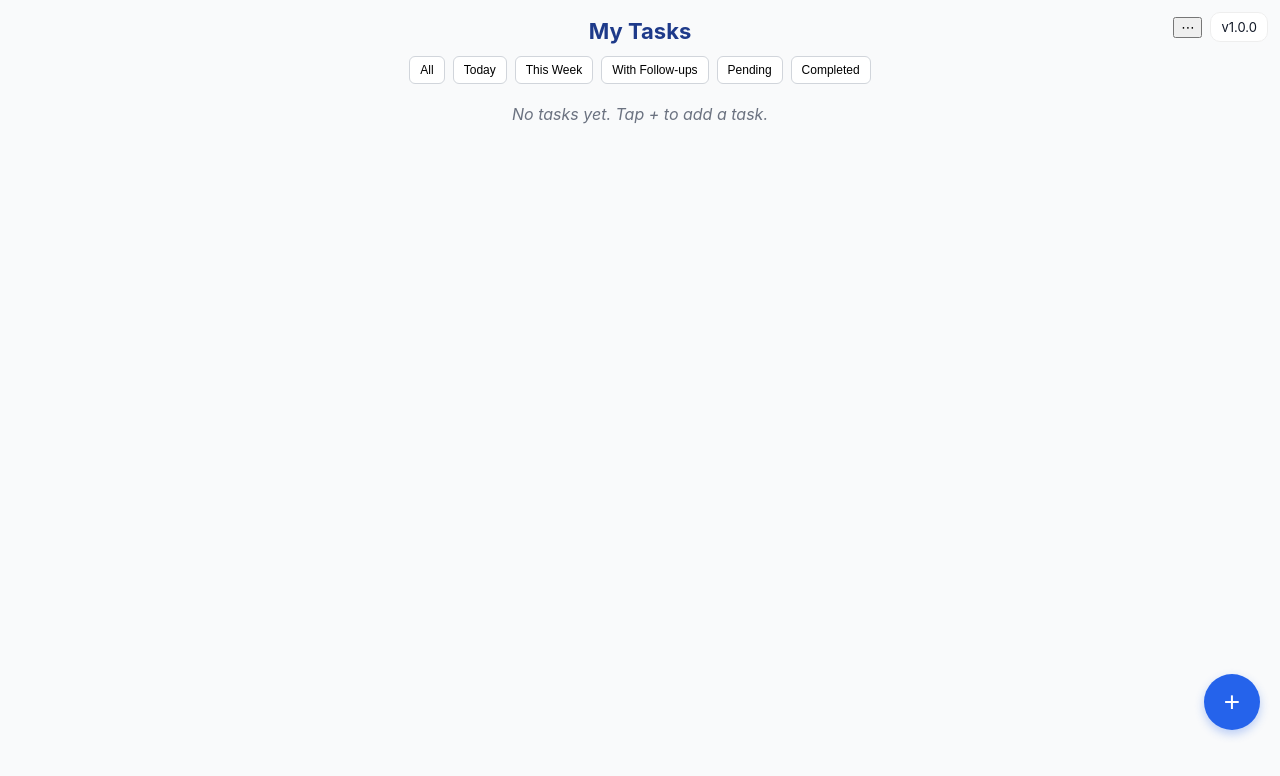
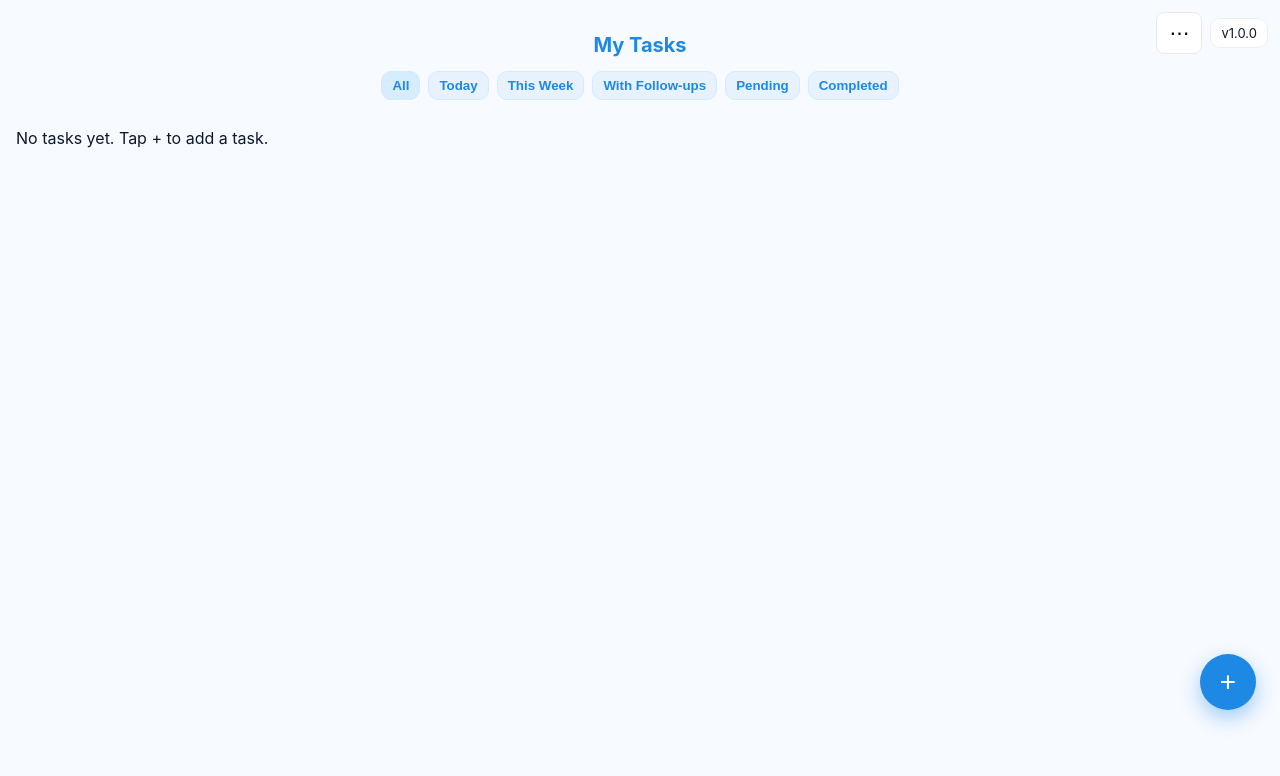
Before and after one commit to naikrohan144876-prog/knk-followup-tracker, a React (Vite) app: page /tasks in a window 1280 px wide. Shown: the top 776 px of the page. Built offline with nearby package versions, Linux system fonts and the light colour scheme; the HTML template or start-up script is replaced by a standard one.

Commit message:
Update styles.css

```diff
--- a/src/styles.css
+++ b/src/styles.css
@@ -1,188 +1,93 @@
-/* Global layout */
-body {
-  margin: 0;
-  font-family: 'Inter', sans-serif;
-  background: #f9fafb;
-  color: #111827;
+:root {
+  --primary: #1e88e5;
+  --bg: #f7faff;
+  --text: #0f172a;
+  --muted: #6b7280;
+  --border: #e5e9f2;
+  --danger: #ef4444;
+  --radius: 16px;
 }
 
-.container {
-  display: flex;
-  flex-direction: column;
-  align-items: center;
-  min-height: 100vh;
-  padding: 16px;
+body {
+  font-family: Inter, system-ui, -apple-system, 'Segoe UI', Roboto, Arial;
+  margin: 0;
+  background: var(--bg);
+  color: var(--text);
+  -webkit-font-smoothing: antialiased;
 }
 
-/* Top navigation */
-.top-nav {
-  display: flex;
-  gap: 8px;
-  margin-bottom: 16px;
-  position: sticky;
-  top: 0;
+.app-container { min-height: 100vh; padding-bottom: 110px; }
+
+/* Dashboard */
+.dashboard { padding: 16px; }
+.dashboard-cards { display: grid; grid-template-columns: repeat(2,1fr); gap: 12px; margin-top: 12px; }
+.card { background: white; border: 1px solid var(--border); border-radius: 12px; padding: 14px; box-shadow: 0 4px 8px rgba(30,136,229,0.05); text-align:center; cursor:default; }
+.card.clickable { cursor:pointer; }
+.card h3 { margin:0; font-size:13px; color:var(--muted); font-weight:600; }
+.card p { margin:6px 0 0; font-size:20px; font-weight:700; color:#0f1724; }
+
+/* Task List */
+.task-list-wrapper { position: relative; padding: 16px; background: var(--bg); min-height: calc(100vh - 110px); }
+.task-header { font-size: 20px; font-weight:700; text-align:center; color:var(--primary); margin-bottom:14px; }
+.task-list { display:flex; flex-direction:column; gap:12px; }
+.task-item { background:#fff; border-radius:14px; padding:12px 14px; box-shadow:0 2px 10px rgba(0,0,0,0.05); font-size:15px; color:var(--text); transition:0.12s; }
+.task-item:hover { background:#f1f7ff; transform: translateY(-2px); }
+.task-title { font-weight:700; font-size:16px; margin-bottom:6px; }
+.task-dates { font-size:12px; color:var(--muted); margin-top:6px; }
+
+/* small date text */
+.small { font-size:12px !important; color:var(--muted) !important; }
+
+/* created time blue, followup time red classes */
+.time-created { color: var(--primary); font-weight:700; font-size:12px; }
+.time-followup { color: var(--danger); font-weight:700; font-size:12px; }
+
+/* plus button beside each task */
+.followup-btn { width:38px; height:38px; border-radius:10px; background:var(--primary); color:#fff; font-size:20px; border:none; box-shadow:0 6px 14px rgba(30,136,229,0.2); cursor:pointer; display:inline-flex; align-items:center; justify-content:center; }
+.followup-btn:hover { transform: scale(1.05); }
+
+/* small control button */
+.btn-small { background:#e8f2ff; color:#1e88e5; border:1px solid #d6eaff; padding:6px 10px; border-radius:10px; font-weight:700; cursor:pointer; }
+.btn-small.active { background:#d6ecff; }
+
+/* followup list */
+.followup-list { margin-top:8px; padding-left:10px; border-left:3px solid #e5e9f2; }
+.followup-item { font-size:14px; color:#374151; margin-top:6px; display:flex; justify-content:space-between; align-items:center; }
+
+/* floating + button (moved higher) */
+.fab { position: fixed; bottom: 90px; right: 24px; width:56px; height:56px; border-radius:50%; background:var(--primary); color:white; font-size:28px; display:flex; align-items:center; justify-content:center; box-shadow:0 8px 20px rgba(30,136,229,0.4); border:none; }
+
+/* bottom nav slightly above bottom */
+.bottom-nav { display:flex; justify-content:space-around; background:white; border-top:1px solid var(--border); position:fixed; bottom:10px; left:0; width:100%; padding:8px 0; z-index:60; }
+.bottom-nav button { flex:1; background:none; border:none; color:var(--muted); font-size:14px; font-weight:500; padding:8px; }
+.bottom-nav button.active { color:var(--primary); font-weight:700; }
+
+/* modal */
+.modal-overlay { position:fixed; top:0; left:0; right:0; bottom:0; background:rgba(0,0,0,0.35); display:flex; justify-content:center; align-items:center; z-index:1000; }
+.modal-container { background:white; border-radius:20px; width:92%; max-width:420px; padding:20px; box-shadow:0 8px 30px rgba(0,0,0,0.15); }
+.modal-container h2 { text-align:center; color:var(--primary); margin-bottom:12px; }
+.modal-container input, .modal-container select, .modal-container textarea { width:100%; border:1px solid var(--border); border-radius:12px; padding:12px; margin-bottom:12px; background:#f9fbff; font-size:15px; }
+.modal-actions { display:flex; gap:10px; }
+.btn-primary { background:var(--primary); color:white; border:none; border-radius:12px; padding:12px 18px; font-weight:700; flex:1; }
+.btn-cancel { background:var(--danger); color:white; border:none; border-radius:12px; padding:12px 18px; font-weight:700; flex:1; }
+
+/* minis & popup */
+.inline-flex { display:flex; align-items:center; gap:6px; margin-bottom:12px; }
+.add-mini { background:var(--primary); color:white; border:none; border-radius:8px; font-size:20px; padding:4px 10px; cursor:pointer; }
+.mini-modal { position:fixed; top:0; left:0; right:0; bottom:0; background:rgba(0,0,0,0.35); display:flex; justify-content:center; align-items:center; z-index:2000; }
+.mini-box { background:#fff; border-radius:16px; padding:20px; width:300px; text-align:center; box-shadow:0 8px 30px rgba(0,0,0,0.2); }
+.mini-box h4 { margin-top:0; color:var(--primary); }
+.mini-box input { width:100%; padding:10px; border-radius:10px; border:1px solid var(--border); margin-bottom:12px; }
+
+/* readonly field */
+.readonly-field { background:#f2f7ff; border:1px solid #d7e6ff; border-radius:10px; padding:10px; font-size:15px; margin-bottom:12px; }
+
+/* three-dot menu button */
+.dot-menu {
   background: #fff;
+  border: 1px solid #e5e9f2;
+  border-radius: 8px;
   padding: 8px 12px;
-  border-radius: 8px;
-  box-shadow: 0 1px 4px rgba(0, 0, 0, 0.05);
-  z-index: 10;
-}
-
-.top-nav button {
-  padding: 8px 14px;
-  border-radius: 8px;
-  border: 1px solid #d1d5db;
-  background: #fff;
-  cursor: pointer;
-  transition: all 0.2s ease;
-}
-
-.top-nav button.active {
-  background: #2563eb;
-  color: white;
-  border-color: #2563eb;
-}
-
-/* Floating Add Button */
-.fab {
-  position: fixed;
-  bottom: 70px;
-  right: 20px;
-  width: 56px;
-  height: 56px;
-  border-radius: 50%;
-  font-size: 28px;
-  background: #2563eb;
-  color: white;
-  border: none;
-  cursor: pointer;
-  box-shadow: 0 4px 10px rgba(37, 99, 235, 0.3);
-  transition: all 0.2s ease;
-}
-
-.fab:hover {
-  background: #1d4ed8;
-}
-
-/* Task list layout */
-.task-list-wrapper {
-  width: 100%;
-  max-width: 480px;
-  margin: 0 auto;
-}
-
-.task-header {
-  text-align: center;
-  margin-bottom: 12px;
-  font-size: 22px;
-  font-weight: 700;
-  color: #1e3a8a;
-}
-
-.task-item {
-  background: white;
-  border-radius: 12px;
-  padding: 12px 14px;
-  margin-bottom: 12px;
-  box-shadow: 0 1px 3px rgba(0, 0, 0, 0.05);
-  transition: all 0.2s ease;
-}
-
-.task-item:hover {
-  transform: translateY(-2px);
-}
-
-.task-title {
-  font-size: 16px;
-  font-weight: 600;
-  color: #111827;
-}
-
-.small {
-  font-size: 13px;
-}
-
-/* Task Dates - color */
-.time-created {
-  color: #1e3a8a; /* Blue for created date */
-}
-
-.time-followup {
-  color: #dc2626; /* Red for next follow-up */
-}
-
-/* Buttons */
-.btn-small {
-  padding: 6px 10px;
-  border-radius: 6px;
-  font-size: 12px;
-  border: 1px solid #d1d5db;
-  background: #fff;
-  cursor: pointer;
-  transition: all 0.2s ease;
-}
-
-.btn-small:hover {
-  background: #f3f4f6;
-}
-
-.followup-btn {
-  background: #2563eb;
-  color: white;
-  font-size: 14px;
-  border: none;
-  border-radius: 50%;
-  width: 28px;
-  height: 28px;
+  font-size: 20px;
   cursor: pointer;
 }
-
-/* Status badge */
-.status-badge {
-  padding: 4px 10px;
-  border-radius: 12px;
-  font-weight: 700;
-  font-size: 12px;
-  display: inline-block;
-  text-transform: none;
-}
-
-.status-badge.pending {
-  background: #e8f2ff;
-  color: #1e88e5;
-  border: 1px solid #d6eaff;
-}
-
-.status-badge.completed {
-  background: #e9fff2;
-  color: #059669;
-  border: 1px solid #d1f7de;
-}
-
-/* Follow-up list */
-.followup-list {
-  border-left: 3px solid #e5e7eb;
-  margin-top: 8px;
-  padding-left: 10px;
-}
-
-.followup-item {
-  display: flex;
-  justify-content: space-between;
-  align-items: flex-start;
-  margin-bottom: 8px;
-  padding-bottom: 6px;
-  border-bottom: 1px solid #f3f4f6;
-}
-
-.followup-item:last-child {
-  border-bottom: none;
-}
-
-/* Empty state */
-.no-tasks {
-  text-align: center;
-  color: #6b7280;
-  font-style: italic;
-  margin-top: 20px;
-}
```
